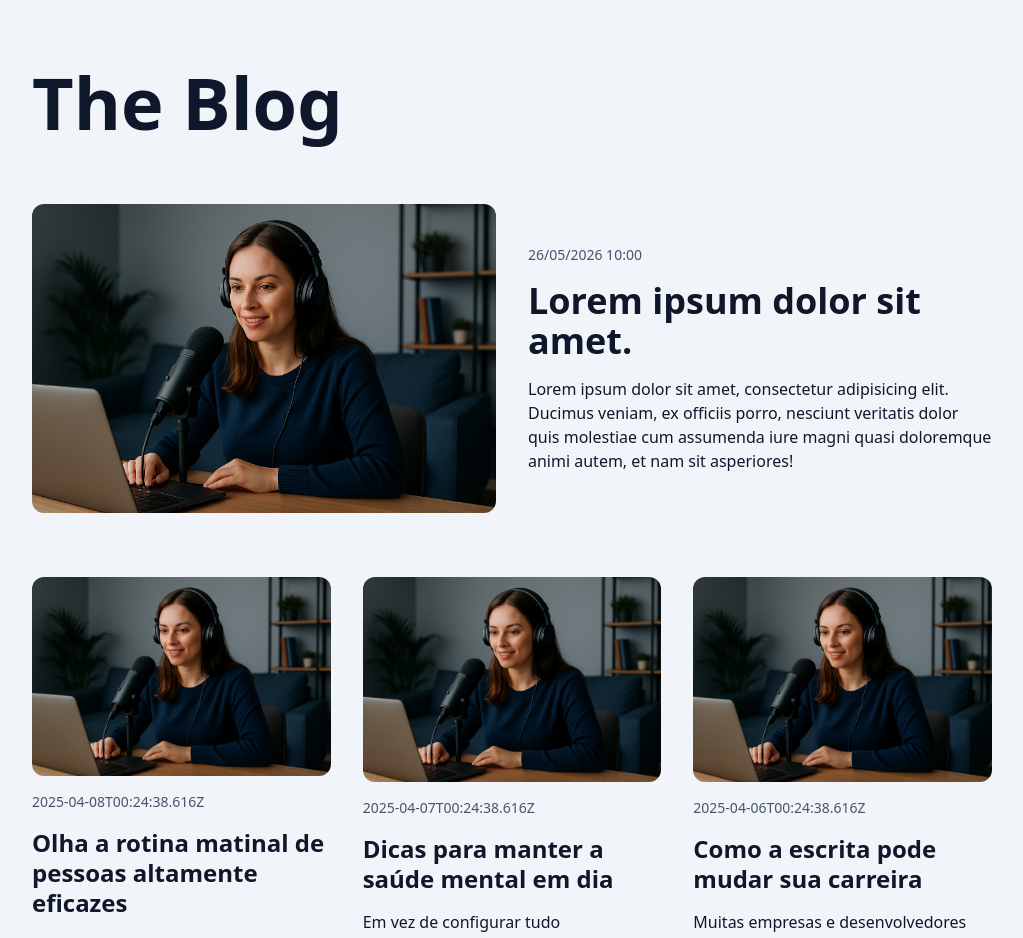
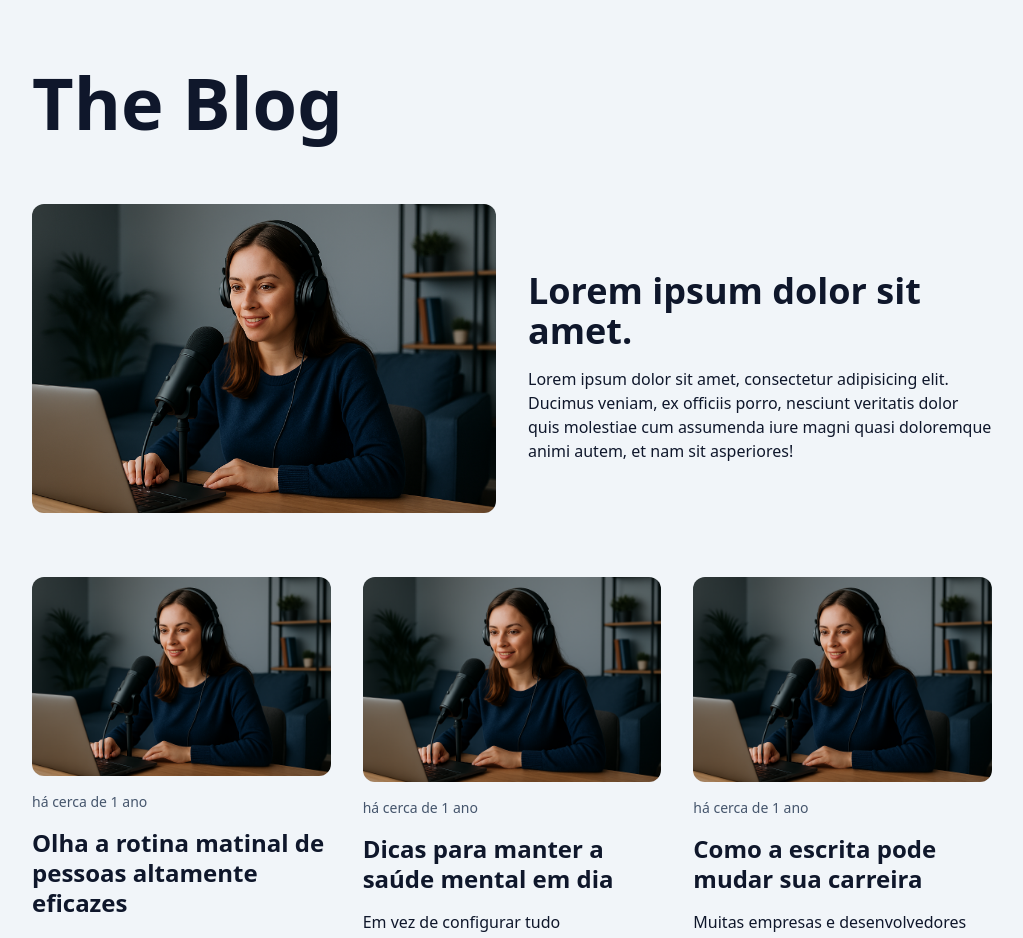
Before and after one commit to amadeu100401/theBlog, a Next.js app: page / in a window 1280 px wide. Shown: the top 938 px of the page, without its empty margins (128-1151 px from the left). Built offline with nearby package versions, Linux system fonts and the light colour scheme.

Commit message:
feature: adding format date util

```diff
--- a/package.json
+++ b/package.json
@@ -10,6 +10,7 @@
   },
   "dependencies": {
     "clsx": "^2.1.1",
+    "date-fns": "^4.3.0",
     "next": "16.2.6",
     "react": "19.2.4",
     "react-dom": "19.2.4"
--- a/src/app/components/PostFeatured/index.tsx
+++ b/src/app/components/PostFeatured/index.tsx
@@ -19,12 +19,12 @@ export function PostFeatured() {
       />
       <PostSummary
         as='h1'
-        heading={'Lorem ipsum dolor sit amet.'}
-        content='Lorem ipsum dolor sit amet, consectetur adipisicing elit. Ducimus veniam,
+        title={'Lorem ipsum dolor sit amet.'}
+        excerpt='Lorem ipsum dolor sit amet, consectetur adipisicing elit. Ducimus veniam,
       ex officiis porro, nesciunt veritatis dolor quis molestiae cum assumenda
       iure magni quasi doloremque animi autem, et nam sit asperiores!'
         url='#'
-        dateTime='26/05/2026 10:00'
+        createdAt='26/05/2026 10:00'
       />
     </section>
   );
--- a/src/app/components/PostLists/index.tsx
+++ b/src/app/components/PostLists/index.tsx
@@ -33,10 +33,10 @@ export async function PostsList() {
             />
             <PostSummary
               as='h2'
-              dateTime={post.createdAt}
+              createdAt={post.createdAt}
               url={postLink}
-              heading={post.title}
-              content={post.excerpt}
+              title={post.title}
+              excerpt={post.excerpt}
             />
           </div>
         );
--- a/src/app/components/PostSummary/index.tsx
+++ b/src/app/components/PostSummary/index.tsx
@@ -1,29 +1,32 @@
+import { formatRelativeDateTime } from '@/util/format-datetime';
 import { PostHeading } from '../PostHeading';
 
 type PostFeaturedProps = {
-  dateTime?: string;
+  createdAt: string;
   url: string;
   as: 'h1' | 'h2';
-  heading: string;
-  content: string;
+  title: string;
+  excerpt: string;
 };
 
 export function PostSummary({
-  dateTime = '',
+  createdAt = '',
   url,
   as,
-  heading,
-  content,
+  title,
+  excerpt,
 }: PostFeaturedProps) {
   return (
     <div className='flex flex-col gap-4 sm:justify-center'>
-      <time className='text-slate-600 block text-sm' dateTime={dateTime}>
-        {dateTime}
-      </time>
+      {createdAt && (
+        <time className='text-slate-600 block text-sm' dateTime={createdAt}>
+          {formatRelativeDateTime(createdAt)}
+        </time>
+      )}
       <PostHeading url={url} as={as}>
-        {heading}
+        {title}
       </PostHeading>
-      <p>{content}</p>
+      <p>{excerpt}</p>
     </div>
   );
 }
--- /dev/null
+++ b/src/util/format-datetime.ts
@@ -0,0 +1,31 @@
+import { format, formatDistanceToNow } from 'date-fns';
+import { ptBR } from 'date-fns/locale';
+
+export function formatDateTime(rawDate: string): string {
+  const date = new Date(rawDate);
+
+  if (isNaN(date.getTime())) {
+    return '';
+  }
+
+  return format(date, "dd/MM/yyyy 'às' HH'h'mm", {
+    locale: ptBR,
+  });
+}
+
+export function formatRelativeDateTime(rawDate: string): string {
+  const date = new Date(rawDate);
+
+  if (isNaN(date.getTime())) {
+    return '';
+  }
+
+  return formatDistanceToNow(date, {
+    locale: ptBR,
+    addSuffix: true,
+  });
+}
+
+// const rawDate = new Date().toISOString();
+// console.log('Raw Date: ', rawDate);
+// console.log('Formatada: ', formatRelativeDateTime(rawDate));
```
Also changed, not shown: 1 other file (tests, documents, lock files or other folders).
